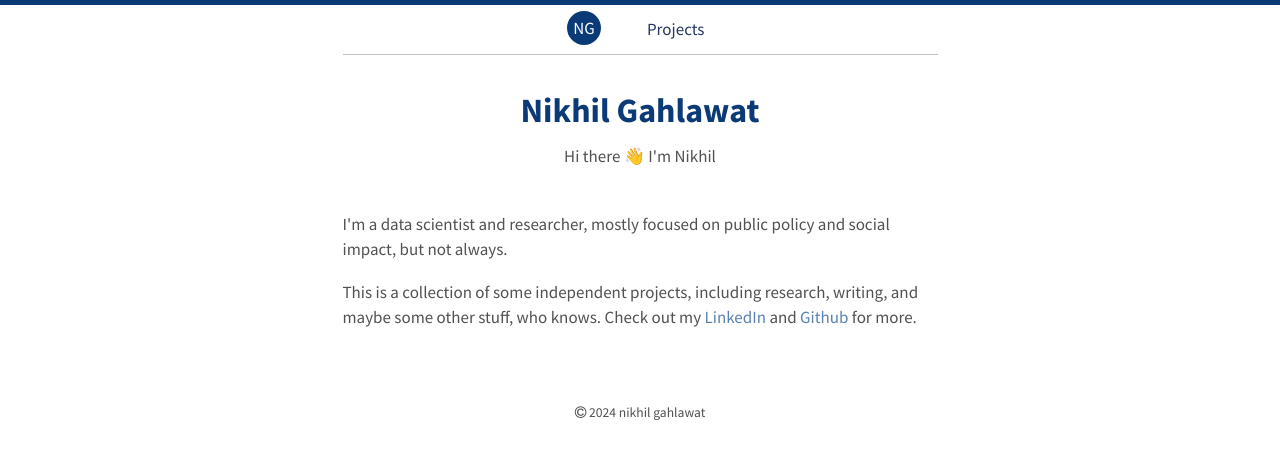
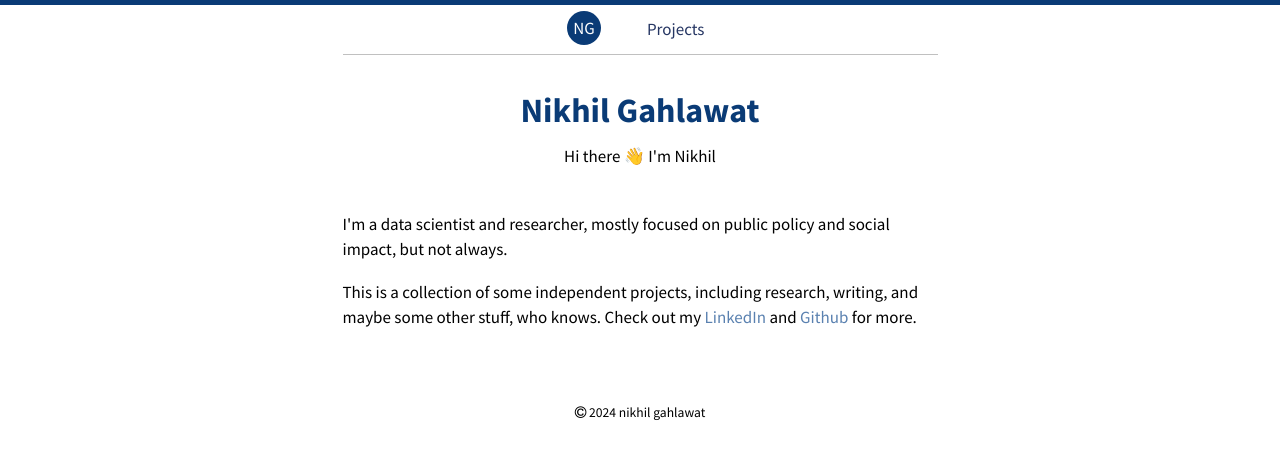
Before and after one commit to nikhilgahlawat/nikhilgahlawat.github.io, a Jekyll site: the page built from index.html, in a window 1280 px wide. Shown: the top 459 px of the page. Built offline with Jekyll 4.4.1, drawn with Linux system fonts in a browser that asks for light colours.

Commit message:
change body text color

```diff
--- a/_sass/utilities/_variables.scss
+++ b/_sass/utilities/_variables.scss
@@ -11,7 +11,8 @@ $font-size-mobile: 15px;
 $code-font-stack: 'Source Code Pro', monospace;
 
 // Body
-$body-text-color: #515151;
+//$body-text-color: #515151;
+$body-text-color: #000000;
 $body-background-color: #ffffff;
 $body-top-border-color: #0A3b76;
 $body-top-border-width: 5px;
```
